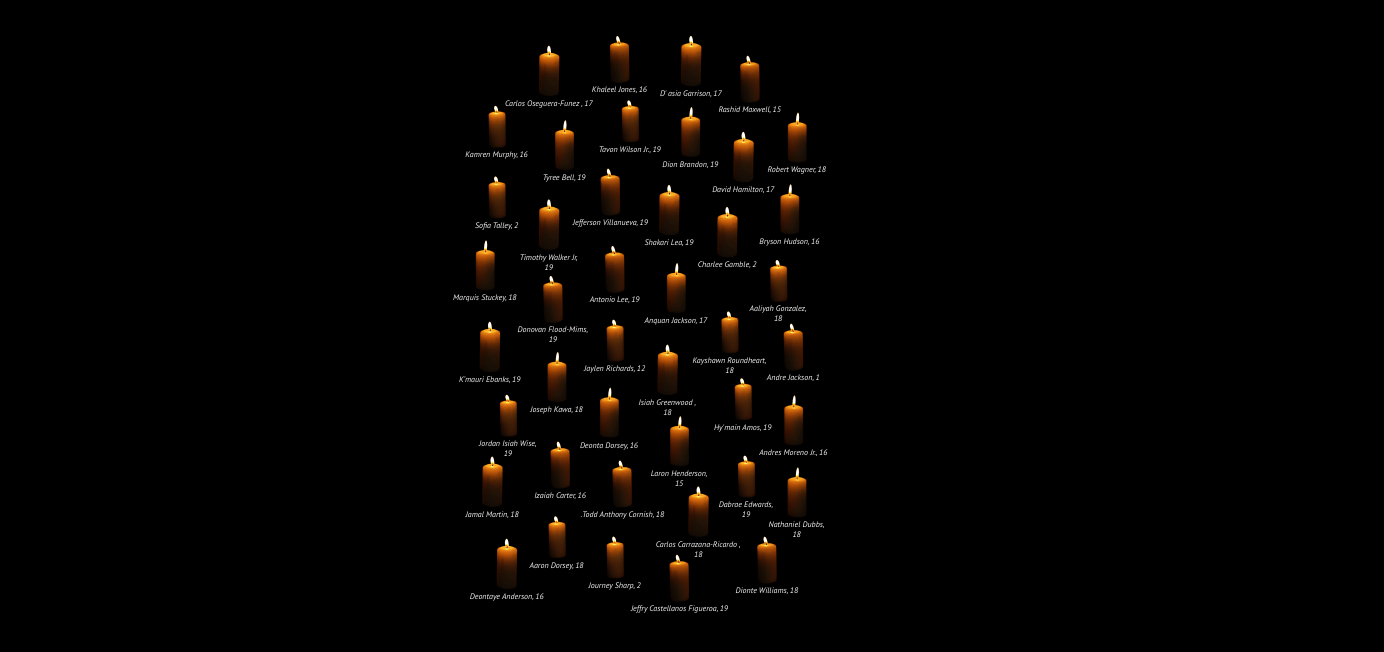
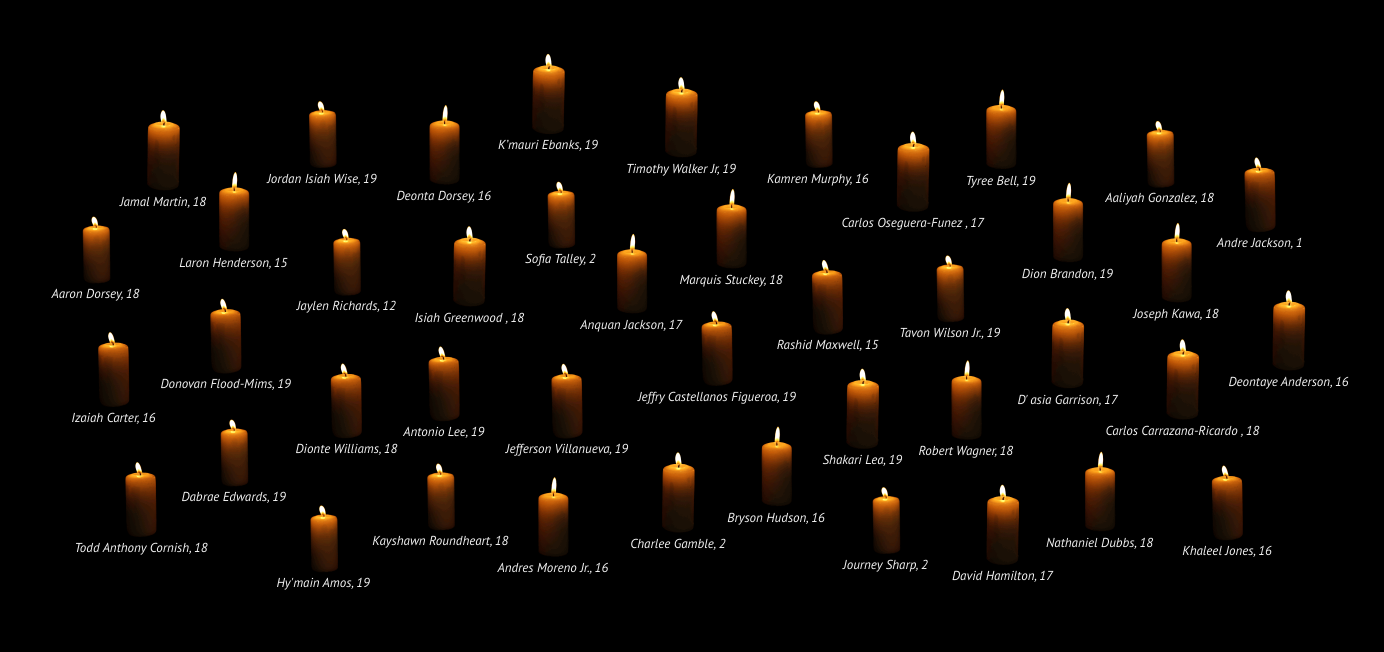
Before and after one commit to Baltimore-Sun/lco-ai2html, a plain HTML site: page index.html in a window 1280 px wide. Shown: the whole page, 1384 px wide, since content can reach past the window. Drawn offline with Linux system fonts and the light colour scheme.

Commit message:
Update index.html

```diff
--- a/index.html
+++ b/index.html
@@ -85,7 +85,7 @@
 <div id="g-lco23-box" class="ai2html ai2html-responsive">
 
 	<!-- Artboard: Artboard_1 -->
-	<div id="g-lco23-Artboard_1" class="g-artboard" style="width:1376px; height:618.085306825479px;" data-aspect-ratio="2.226" data-min-width="1376">
+	<div id="g-lco23-Artboard_1" class="g-artboard" style="width:1376px; height:618.085306825479px;" data-aspect-ratio="2.226" data-min-width="1176">
 <div style=""></div>
 		<img id="g-lco23-Artboard_1-img" class="g-lco23-Artboard_1-img g-aiImg" alt="" src="lco23-Artboard_1.png"/>
 		<div id="g-ai0-1" class="g-ai2html-settings g-aiAbs" style="top:20.8709%;left:39.2384%;margin-left:-4.7965%;width:9.593%;">
@@ -220,7 +220,7 @@
 	</div>
 
 	<!-- Artboard: Artboard_2 -->
-	<div id="g-lco23-Artboard_2" class="g-artboard" style="max-width: 402px;max-height: 616px" data-aspect-ratio="0.652" data-min-width="0" data-max-width="1375">
+	<div id="g-lco23-Artboard_2" class="g-artboard" style="max-width: 402px;max-height: 616px" data-aspect-ratio="0.652" data-min-width="0" data-max-width="1175">
 <div style="padding: 0 0 153.3147% 0;"></div>
 		<img id="g-lco23-Artboard_2-img" class="g-lco23-Artboard_2-img g-aiImg" alt="" src="lco23-Artboard_2.png"/>
 		<div id="g-ai1-1" class="g-ai2html-settings g-aiAbs" style="top:12.3312%;left:44.878%;margin-left:-9.4527%;width:18.9055%;">
```
